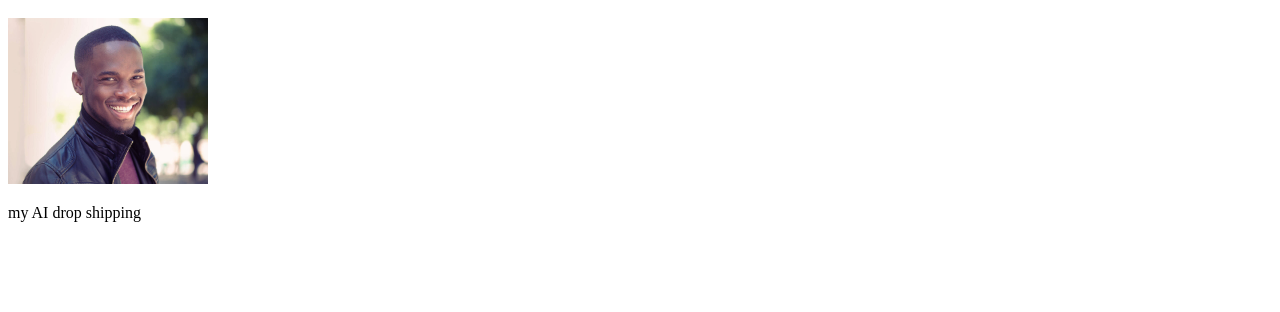
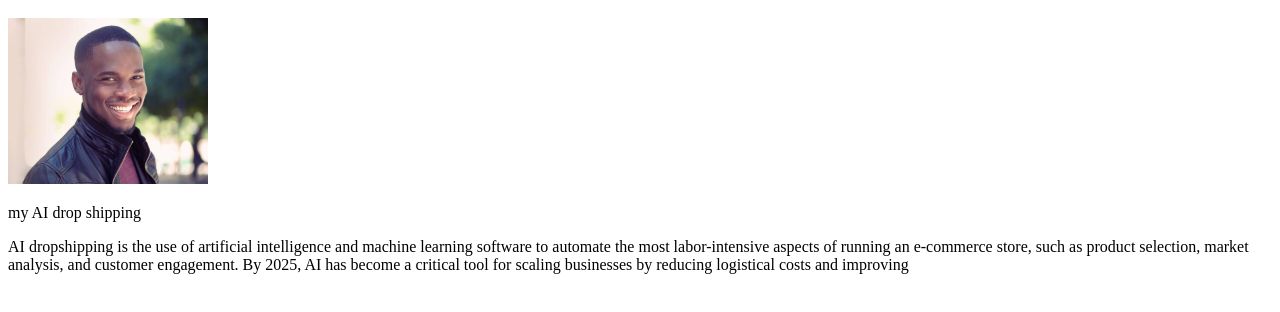
Before and after one commit to tharuntharun89409-ops/tharun2, a plain HTML site: page index.html in a window 1280 px wide. Shown: the part 120-432 px from the top of the page. Drawn offline with Linux system fonts and the light colour scheme.

Commit message:
added paragraph

```diff
--- a/index.html
+++ b/index.html
@@ -10,5 +10,6 @@
     <h1>name</h1>
     <img width="200px" src="tharun1.jpg" alt="">
     <p>my AI drop shipping</p>
+    <p>AI dropshipping is the use of artificial intelligence and machine learning software to automate the most labor-intensive aspects of running an e-commerce store, such as product selection, market analysis, and customer engagement. By 2025, AI has become a critical tool for scaling businesses by reducing logistical costs and improving</p>
 </body>
 </html>
```
